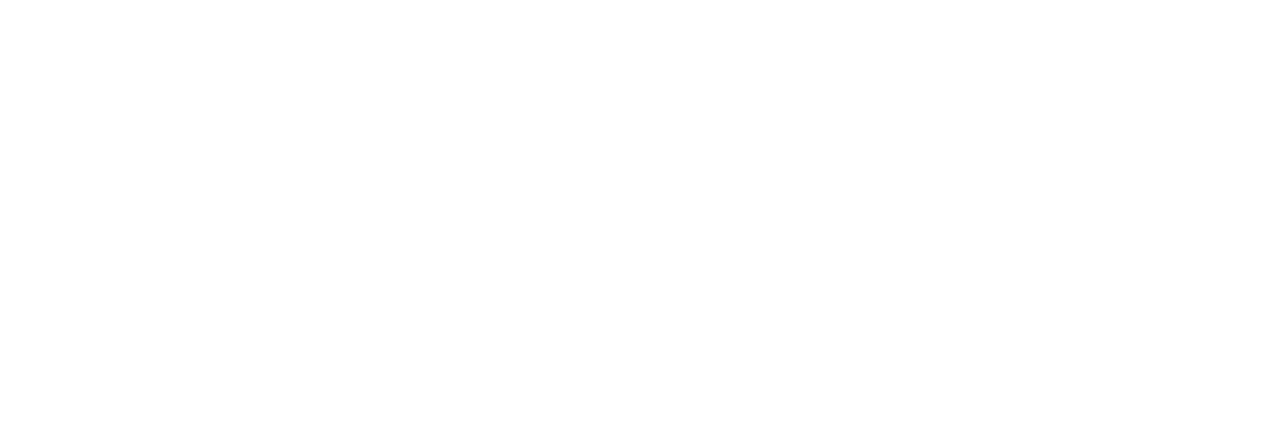
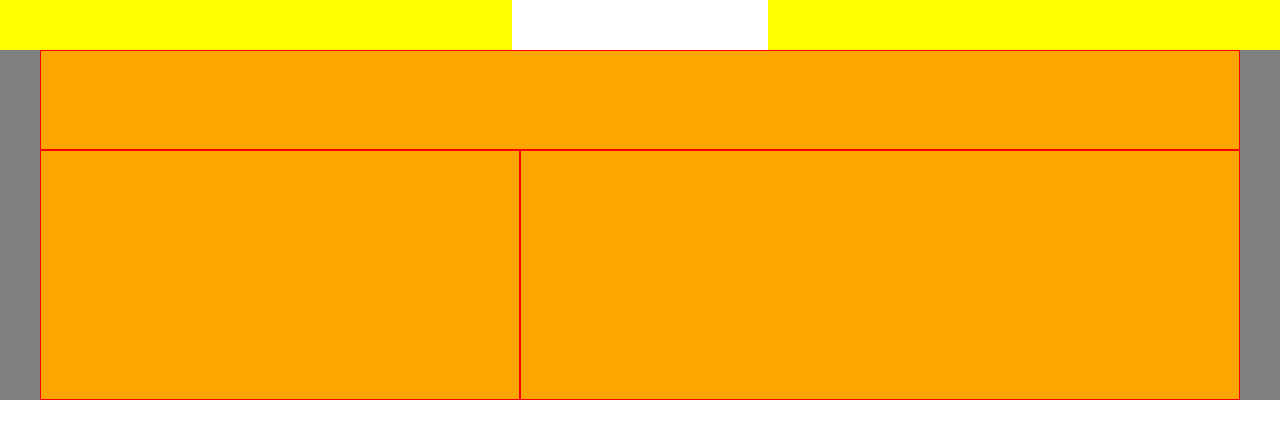
Before and after one commit to byHYONS/htmlcss-dropbox, a plain HTML site: page index.html in a window 1280 px wide. Drawn offline with Linux system fonts and the light colour scheme.

Commit message:
[UPD] done header and hero section

```diff
--- a/index.html
+++ b/index.html
@@ -1,5 +1,6 @@
 <!DOCTYPE html>
 <html lang="en">
+
 <head>
     <meta charset="UTF-8">
     <meta name="viewport" content="width=device-width, initial-scale=1.0">
@@ -9,14 +10,40 @@
 </head>
 <!-- header • menù 2 colonne -->
 <header>
-    <div class="container-full row bg-white">
+    <div class="container-full row jc-between bg-white">
         <!-- logo + menù di sinistra -->
-        <nav class="menu-left">
+        <nav class="menu-left col-40 bg-yellow ht-50">
+
+        </nav>
+        <!-- menu di destra + btn inizia -->
+        <nav class="menu-right col-40 bg-yellow ht-50">
 
         </nav>
     </div>
 </header>
+<main>
+    <!-- main -->
+    <!-- hero section • una colonne da 100 e due 40 60 -->
+    <div class="container-full bg-gray">
+        <div class="container row">
+            <!-- colonna 100 • h2 -->
+            <div class="col-100 bg-orange ht-100 bdb">
+
+            </div>
+            <!-- colonna 40 • testo + btn -->
+            <div class="col-40 bg-orange ht-250 bdb">
+
+            </div>
+            <!-- colonna 60 • immagine -->
+            <div class="col-60 bg-orange ht-250 bdb">
+
+            </div>
+        </div>
+    </div>
+</main>
+
 <body>
 
 </body>
+
 </html>
```
